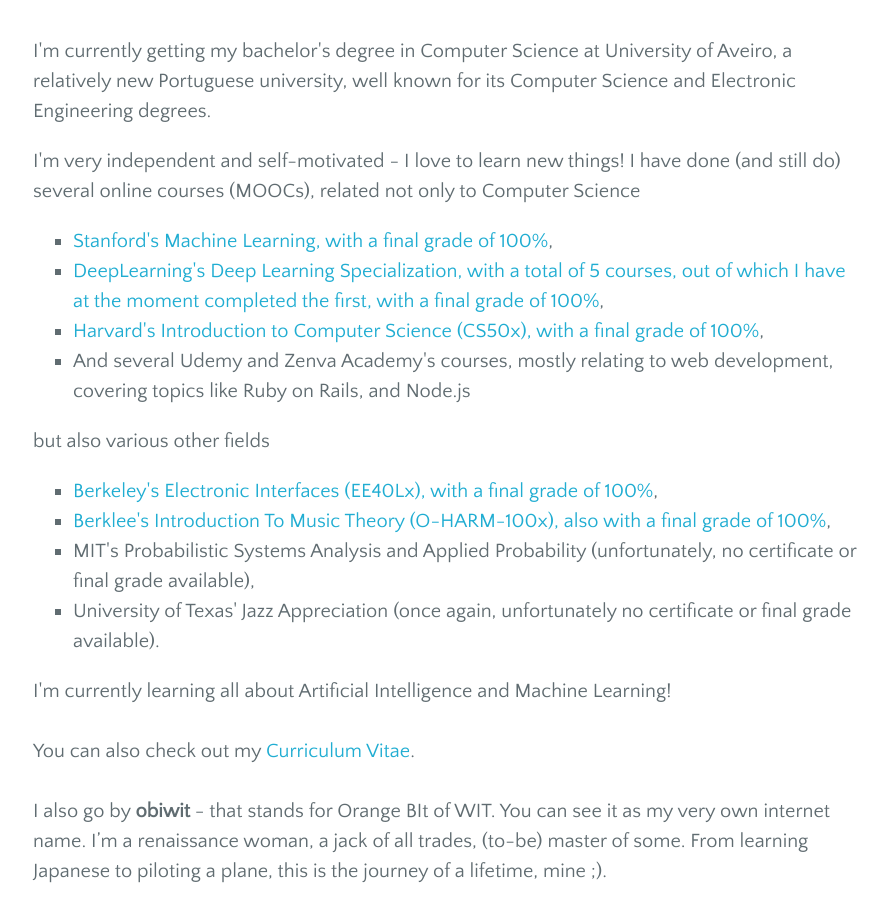
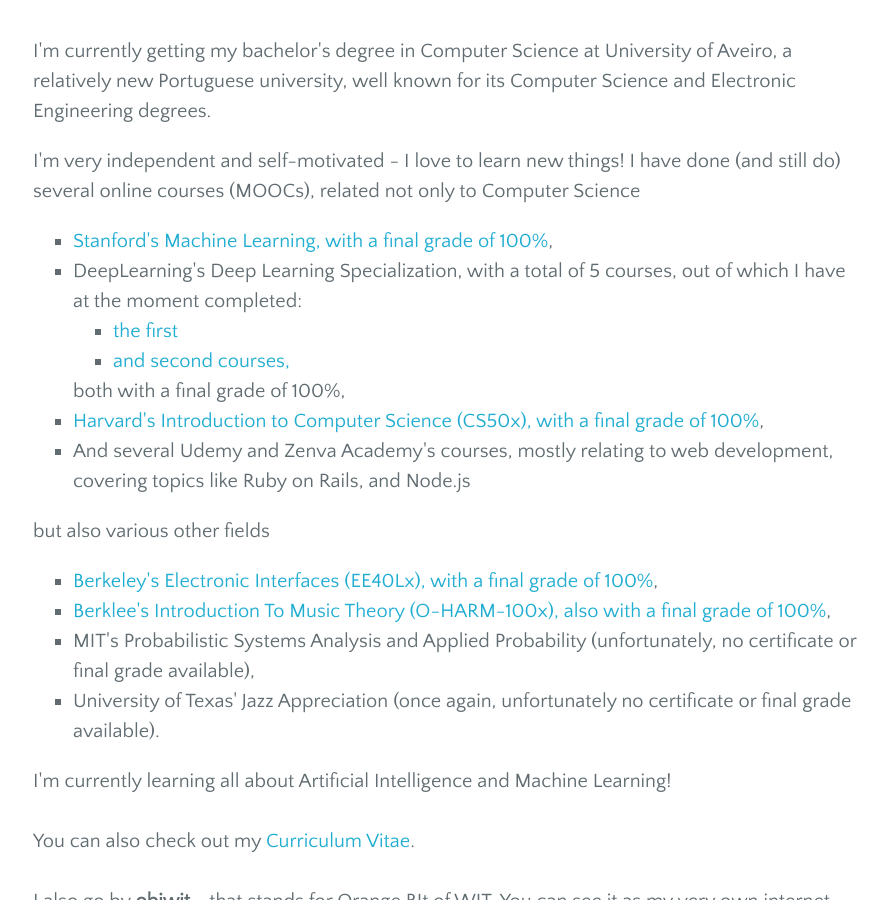
Before and after one commit to obiwit/obiwit.github.io, a Jekyll site: the page built from index.html, in a window 1280 px wide and 900 px high, scrolled down 536 px. Shown: the whole window, without its empty margins (191-1076 px from the left). Built offline with Jekyll 4.4.1, drawn with Linux system fonts in a browser that asks for light colours; nearby versions of some CDN libraries.

Commit message:
Certificate update ^^

```diff
--- a/index.html
+++ b/index.html
@@ -11,7 +11,11 @@
   <p class="separated">I'm currently getting my bachelor's degree in Computer Science at University of Aveiro, a relatively new Portuguese university, well known for its Computer Science and Electronic Engineering degrees.</p>
   <p>I'm very independent and self-motivated - I love to learn new things! I have done (and still do) several online courses (MOOCs), related not only to Computer Science</p><ul>
     <li><a class="pdf" target="_blank" href="{{ site.baseurl }}/pdf/ML.pdf">Stanford's Machine Learning, with a final grade of 100%</a>,</li>
-    <li><a class="pdf" target="_blank" href="{{ site.baseurl }}/pdf/DL1.pdf">DeepLearning's Deep Learning Specialization, with a total of 5 courses, out of which I have at the moment completed the first, with a final grade of 100%</a>,</li>
+    <li>DeepLearning's Deep Learning Specialization, with a total of 5 courses, out of which I have at the moment completed:
+      <ul>
+        <li><a class="pdf" target="_blank" href="{{ site.baseurl }}/pdf/DL1.pdf">the first</a></li>
+        <li><a class="pdf" target="_blank" href="{{ site.baseurl }}/pdf/DL2.pdf">and second courses,</a></li>
+    </ul> both with a final grade of 100%,</li>
     <li><a class="pdf" target="_blank" href="{{ site.baseurl }}/pdf/CS50x.pdf">Harvard's Introduction to Computer Science (CS50x), with a final grade of 100%</a>,</li>
     <li>And several Udemy and Zenva Academy's courses, mostly relating to web development, covering topics like Ruby on Rails, and Node.js</li>
   </ul><p> but also various other fields </p><ul>
```
Also changed, not shown: 1 other file.
